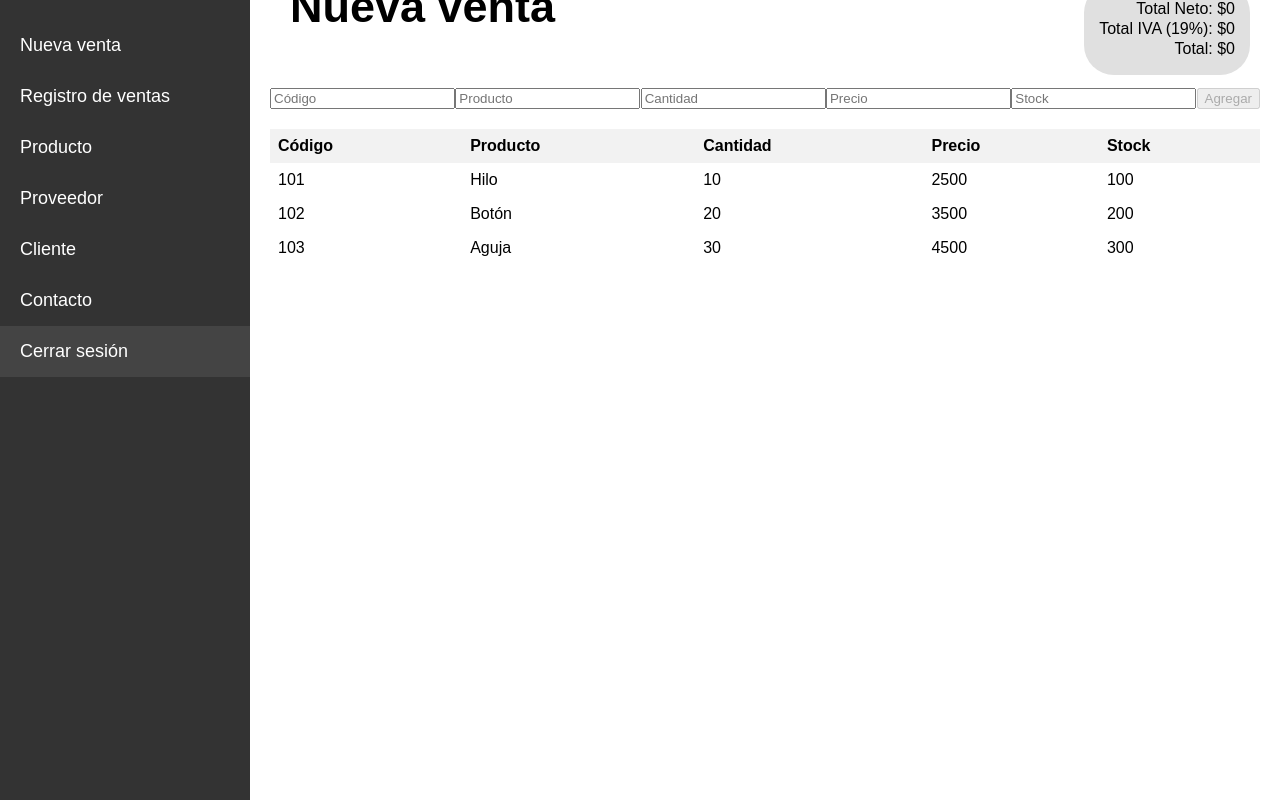
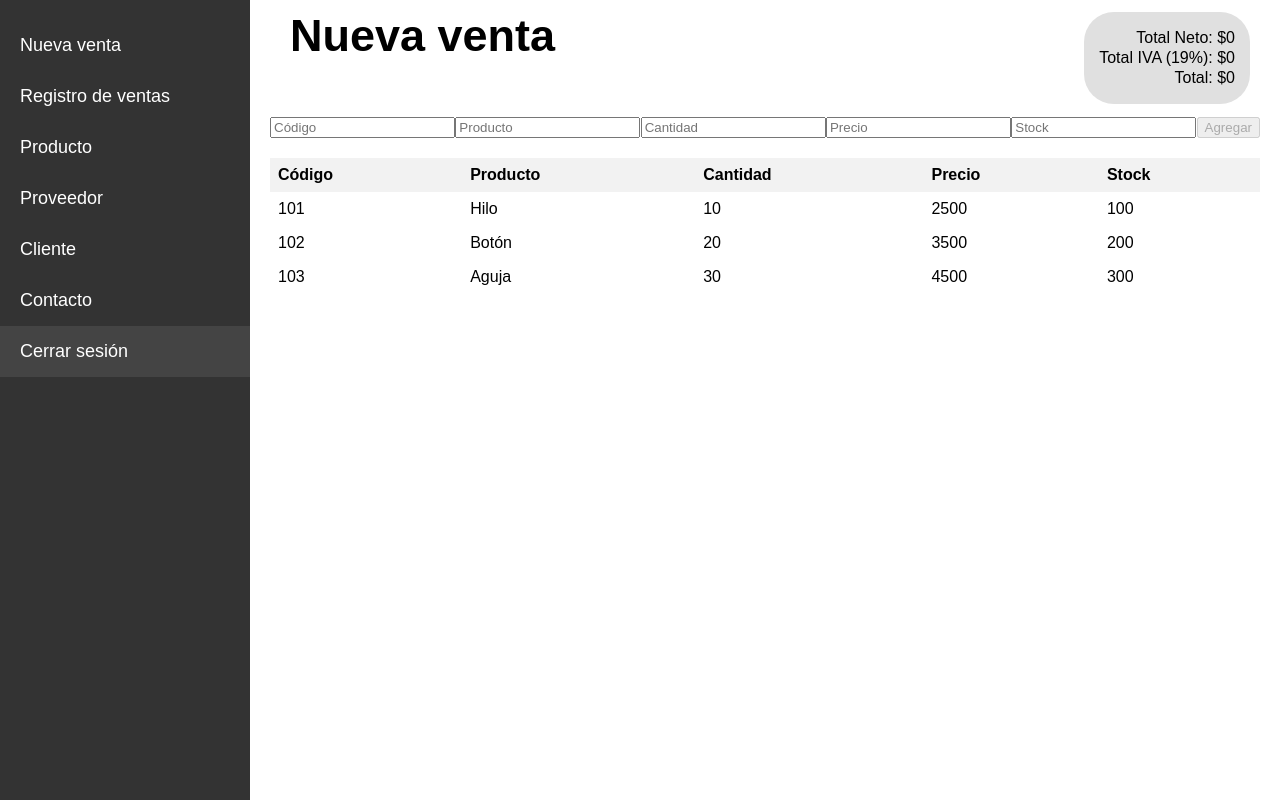
Before and after one commit to Rhezm/ProyectoBdD, a PHP site: page /Frontend/Dashboard/nueva_venta.html in a window 1280 px wide. Run offline with PHP 8.4, Linux system fonts and the light colour scheme.

Commit message:
Update estilo_principal.css

```diff
--- a/Frontend/CSS/estilo_principal.css
+++ b/Frontend/CSS/estilo_principal.css
@@ -4,7 +4,7 @@ body {
     display: flex;
 }
 h1 {
-    margin-top: -5%;
+    margin-top: -2%;
     margin-left: 20px;
     font-size: 45px;
 }
```
